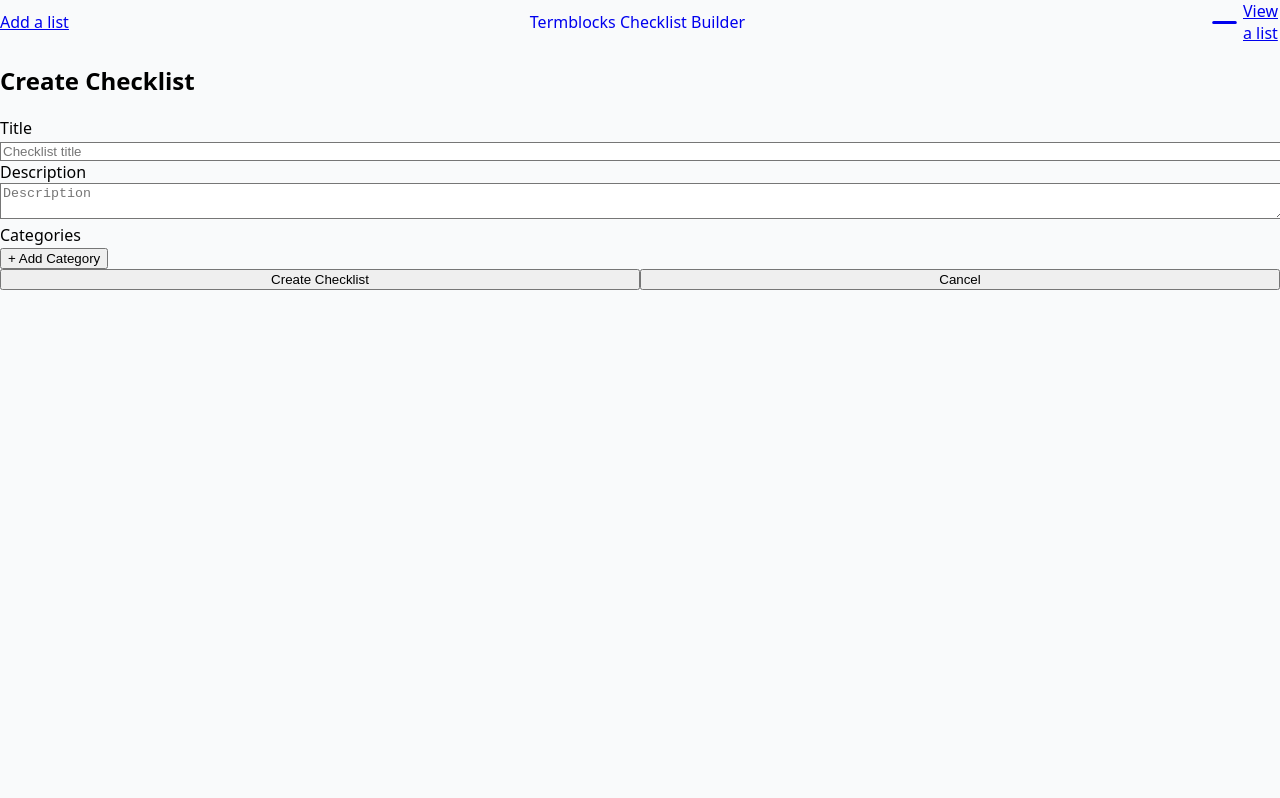
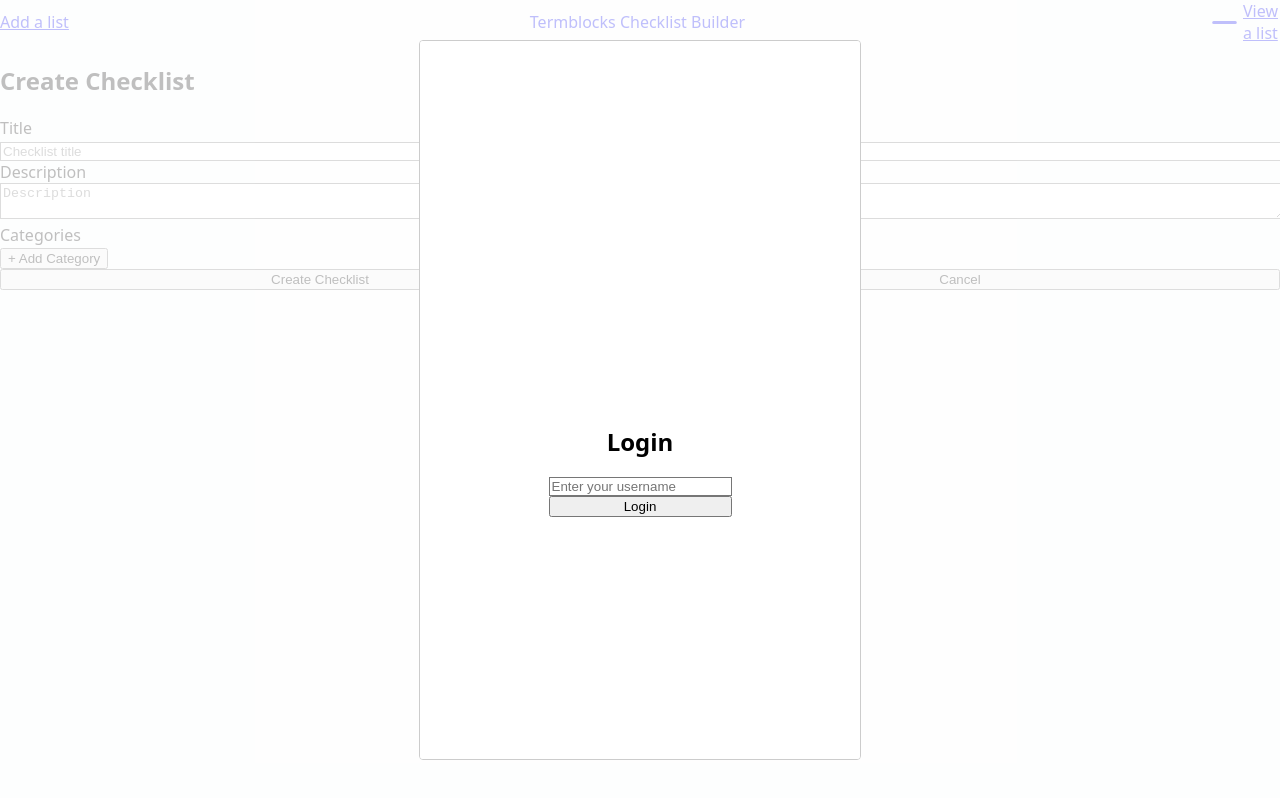
Before and after one commit to monstrosity1001/termblocks-challenge, a React (Vite) app in the folder termblocks-checklist-frontend/: page /builder in a window 1280 px wide. Built offline with nearby package versions, Linux system fonts and the light colour scheme.

Commit message:
Added in user authentication

```diff
--- a/termblocks-checklist-frontend/package.json
+++ b/termblocks-checklist-frontend/package.json
@@ -17,6 +17,7 @@
     "@types/react-dom": "^19.1.2",
     "react": "^19.1.0",
     "react-dom": "^19.1.0",
+    "react-modal": "^3.16.3",
     "react-router-dom": "^7.5.1",
     "typescript": "^5.8.3",
     "vite": "^6.3.2"
--- a/termblocks-checklist-frontend/src/App.tsx
+++ b/termblocks-checklist-frontend/src/App.tsx
@@ -1,10 +1,16 @@
 import React from 'react';
+import { useUserStore } from './store/userStore';
+import LoginPage from './components/LoginPage';
+import Modal from 'react-modal';
 import { BrowserRouter as Router, Routes, Route, Link } from 'react-router-dom';
 import ChecklistList from './components/ChecklistList';
 import ChecklistBuilder from './components/ChecklistBuilder';
 import ChecklistPublicView from './components/ChecklistPublicView';
 
 const App: React.FC = () => {
+
+  const user = useUserStore((state) => state.user);
+  const logout = useUserStore((state) => state.logout);
   return (
     <Router>
       <div className="min-h-screen bg-gray-50 flex flex-col items-center">
@@ -14,10 +20,21 @@
               Add a list
             </Link>
             <Link to="/" className="text-6xl font-extrabold text-blue-700 tracking-tight text-center flex-1 hover:text-blue-900 focus:outline-none" style={{ textDecoration: 'none' }}>Termblocks Checklist Builder</Link>
-            <Link className="px-3 py-2 rounded bg-green-100 hover:bg-green-200 transition flex items-center gap-1 mr-2" to="/public">
-              <svg xmlns="http://www.w3.org/2000/svg" className="h-4 w-4" fill="none" viewBox="0 0 24 24" stroke="currentColor"><path strokeLinecap="round" strokeLinejoin="round" strokeWidth={2} d="M15 12H9m0 0H5m4 0h6m4 0h-4" /></svg>
-              View a list
-            </Link>
+            <div className="flex items-center gap-3">
+              <Link className="px-3 py-2 rounded bg-green-100 hover:bg-green-200 transition flex items-center gap-1 mr-2" to="/public">
+                <svg xmlns="http://www.w3.org/2000/svg" className="h-4 w-4" fill="none" viewBox="0 0 24 24" stroke="currentColor"><path strokeLinecap="round" strokeLinejoin="round" strokeWidth={2} d="M15 12H9m0 0H5m4 0h6m4 0h-4" /></svg>
+                View a list
+              </Link>
+              {user ? (
+                <>
+                  <span className="text-sm text-gray-600">Logged in as: <b>{user.username}</b></span>
+                  <button
+                    className="ml-2 px-2 py-1 text-xs rounded bg-gray-200 hover:bg-gray-300 text-gray-800"
+                    onClick={logout}
+                  >Logout</button>
+                </>
+              ) : null}
+            </div>
           </div>
         </header>
         <div className="h-8" />
@@ -29,6 +46,14 @@
           </Routes>
         </main>
       </div>
+      <Modal
+        isOpen={!user}
+        onRequestClose={() => {}}
+        ariaHideApp={false}
+        style={{ content: { maxWidth: 400, margin: 'auto' } }}
+      >
+        <LoginPage />
+      </Modal>
     </Router>
   );
 };
--- a/termblocks-checklist-frontend/src/components/ChecklistBuilder.tsx
+++ b/termblocks-checklist-frontend/src/components/ChecklistBuilder.tsx
@@ -1,5 +1,6 @@
 import React, { useState, useEffect } from 'react';
 import { useLocation, useNavigate } from 'react-router-dom';
+import { useUserStore } from '../store/userStore';
 
 interface ItemInput {
   name: string;
@@ -17,6 +18,7 @@
 }
 
 const ChecklistBuilder: React.FC = () => {
+  const user = useUserStore((state) => state.user);
   // Track file inputs by [catIdx][itemIdx]
   const [itemFiles, setItemFiles] = useState<{ [key: string]: File | null }>({});
   const [uploading, setUploading] = useState(false);
@@ -98,7 +100,8 @@
           categories: categories.map(cat => ({
             name: cat.name,
             items: cat.items.map(item => ({ name: item.name }))
-          }))
+          })),
+          owner_id: user ? Number(user.id) : undefined // Ensure checklist is associated with the logged-in user
         };
         try {
           let url = 'http://localhost:8000/checklists';
--- a/termblocks-checklist-frontend/src/components/ChecklistList.tsx
+++ b/termblocks-checklist-frontend/src/components/ChecklistList.tsx
@@ -1,4 +1,5 @@
 import React, { useState, useEffect } from 'react';
+import { useUserStore } from '../store/userStore';
 import { useNavigate, useLocation } from 'react-router-dom';
 import { Checklist } from '../types';
 
@@ -90,10 +91,13 @@
     }
   }, [location, navigate]);
 
+  const user = useUserStore((state) => state.user);
+
   useEffect(() => {
+    if (!user) return;
     setLoading(true);
     setError(null);
-    fetch('http://localhost:8000/checklists')
+    fetch(`http://localhost:8000/checklists?user_id=${user.id}`)
       .then((res) => {
         if (!res.ok) throw new Error('Failed to fetch checklists');
         return res.json();
@@ -101,13 +105,14 @@
       .then(setChecklists)
       .catch((err) => setError(err.message))
       .finally(() => setLoading(false));
-  }, []);
+  }, [user]);
 
   const handleEditChecklist = (checklist: Checklist) => {
     navigate('/builder', { state: { checklist } });
   };
 
   const handleMakePublic = async (checklist: Checklist) => {
+  if (!user) return;
     try {
       const res = await fetch(`http://localhost:8000/checklists/${checklist.id}/make_public`, { method: 'POST' });
       if (!res.ok) throw new Error('Failed to make public');
@@ -125,17 +130,23 @@
   };
 
   const handleCopyPublicLink = (checklist: Checklist) => {
+    if (checklist.public_id) {
       navigator.clipboard.writeText(checklist.public_id);
       setSnackbar('Public ID copied to clipboard!');
+    } else {
+      setSnackbar('No public link available for this checklist.');
+    }
   };
 
+
   const handleCloneChecklist = async (checklist: Checklist) => {
+  if (!user) return;
     try {
       const res = await fetch(`http://localhost:8000/checklists/${checklist.id}/clone`, { method: 'POST' });
       if (!res.ok) throw new Error('Failed to clone checklist');
       setLoading(true);
       setError(null);
-      fetch('http://localhost:8000/checklists')
+      fetch(`http://localhost:8000/checklists?user_id=${user.id}`)
         .then((res) => {
           if (!res.ok) throw new Error('Failed to fetch checklists');
           return res.json();
@@ -150,10 +161,20 @@
   };
 
   const handleDeleteChecklist = async (checklist: Checklist) => {
+    if (!user) return;
     if (!window.confirm('Are you sure you want to delete this checklist? This action cannot be undone.')) return;
     try {
       setLoading(true);
       setError(null);
+      // If user is not owner, remove only from their view
+      if (checklist.owner_id !== user.id) {
+        await fetch(`http://localhost:8000/user_checklists/${user.id}/${checklist.id}`, { method: 'DELETE' });
+        setChecklists((prev) => prev.filter((c) => c.id !== checklist.id));
+        setLoading(false);
+        setSnackbar('Checklist removed from your files');
+        return;
+      }
+      // If owner, delete globally
       const res = await fetch(`http://localhost:8000/checklists/${checklist.id}`, { method: 'DELETE' });
       if (!res.ok) throw new Error('Failed to delete checklist');
       setChecklists(checklists.filter((c) => c.id !== checklist.id));
@@ -175,11 +196,23 @@
         {loading && <div className="text-gray-400">Loading...</div>}
         {error && <div className="text-red-500">{error}</div>}
         <ul className="mt-2 space-y-4">
-          {checklists.map((checklist) => (
+          {checklists
+            .filter((checklist) => checklist.owner_id === user?.id || checklist.is_public)
+            .map((checklist) => (
               <li key={checklist.id}>
                 <ChecklistCard
                   checklist={checklist}
-                onView={setViewChecklist}
+                  onView={(cl) => {
+                    // If viewing a public list not owned, add to user's files
+                    if (cl.is_public && cl.owner_id !== user?.id) {
+                      fetch(`http://localhost:8000/user_checklists`, {
+                        method: 'POST',
+                        headers: { 'Content-Type': 'application/json' },
+                        body: JSON.stringify({ user_id: user?.id, checklist_id: cl.id })
+                      });
+                    }
+                    setViewChecklist(cl);
+                  }}
                   onEdit={handleEditChecklist}
                   onMakePublic={handleMakePublic}
                   onCopyPublicLink={handleCopyPublicLink}
--- /dev/null
+++ b/termblocks-checklist-frontend/src/components/LoginPage.tsx
@@ -0,0 +1,53 @@
+import React, { useState } from 'react';
+import { useUserStore } from '../store/userStore';
+
+import { useNavigate } from 'react-router-dom';
+
+const LoginPage: React.FC = () => {
+  const [username, setUsername] = useState('');
+  const [loading, setLoading] = useState(false);
+  const [error, setError] = useState<string | null>(null);
+  const login = useUserStore((state) => state.login);
+  const navigate = useNavigate();
+
+  const handleLogin = async (e: React.FormEvent) => {
+    e.preventDefault();
+    setError(null);
+    if (!username.trim()) return;
+    setLoading(true);
+    try {
+      await login(username);
+      navigate('/');
+    } catch (err: any) {
+      setError(err.message || 'Login failed');
+    } finally {
+      setLoading(false);
+    }
+  };
+
+  return (
+    <div className="min-h-screen flex items-center justify-center bg-gray-100">
+      <form onSubmit={handleLogin} className="bg-white p-8 rounded shadow-md w-80 flex flex-col gap-4">
+        <h2 className="text-2xl font-bold text-center mb-4">Login</h2>
+        <input
+          type="text"
+          placeholder="Enter your username"
+          value={username}
+          onChange={e => setUsername(e.target.value)}
+          className="border px-3 py-2 rounded outline-blue-400"
+          disabled={loading}
+        />
+        <button
+          type="submit"
+          className="bg-blue-600 text-white py-2 rounded hover:bg-blue-700 transition font-semibold mt-2"
+          disabled={loading}
+        >
+          {loading ? 'Logging in...' : 'Login'}
+        </button>
+        {error && <div className="text-red-600 text-center text-sm mt-2">{error}</div>}
+      </form>
+    </div>
+  );
+};
+
+export default LoginPage;
--- /dev/null
+++ b/termblocks-checklist-frontend/src/store/userStore.ts
@@ -0,0 +1,24 @@
+import { User } from '../types';
+import { create } from 'zustand';
+
+interface UserState {
+  user: User | null;
+  setUser: (user: User) => void;
+  logout: () => void;
+  login: (username: string) => Promise<void>;
+}
+
+export const useUserStore = create<UserState>((set) => ({
+  user: null,
+  setUser: (user) => set({ user }),
+  logout: () => set({ user: null }),
+  login: async (username: string) => {
+    const res = await fetch(`http://localhost:8000/users?username=${encodeURIComponent(username)}`, {
+      method: 'POST',
+      headers: { 'Content-Type': 'application/json' }
+    });
+    if (!res.ok) throw new Error('Failed to login/register user');
+    const data = await res.json();
+    set({ user: { id: data.id, username, username_hash: data.username_hash } });
+  },
+}));
```
Also changed, not shown: termblocks-checklist-frontend/src/types.ts (+15 -3 lines), 2 other files (tests, documents, lock files or other folders). Lines whose indentation alone changed are shown as unchanged.
